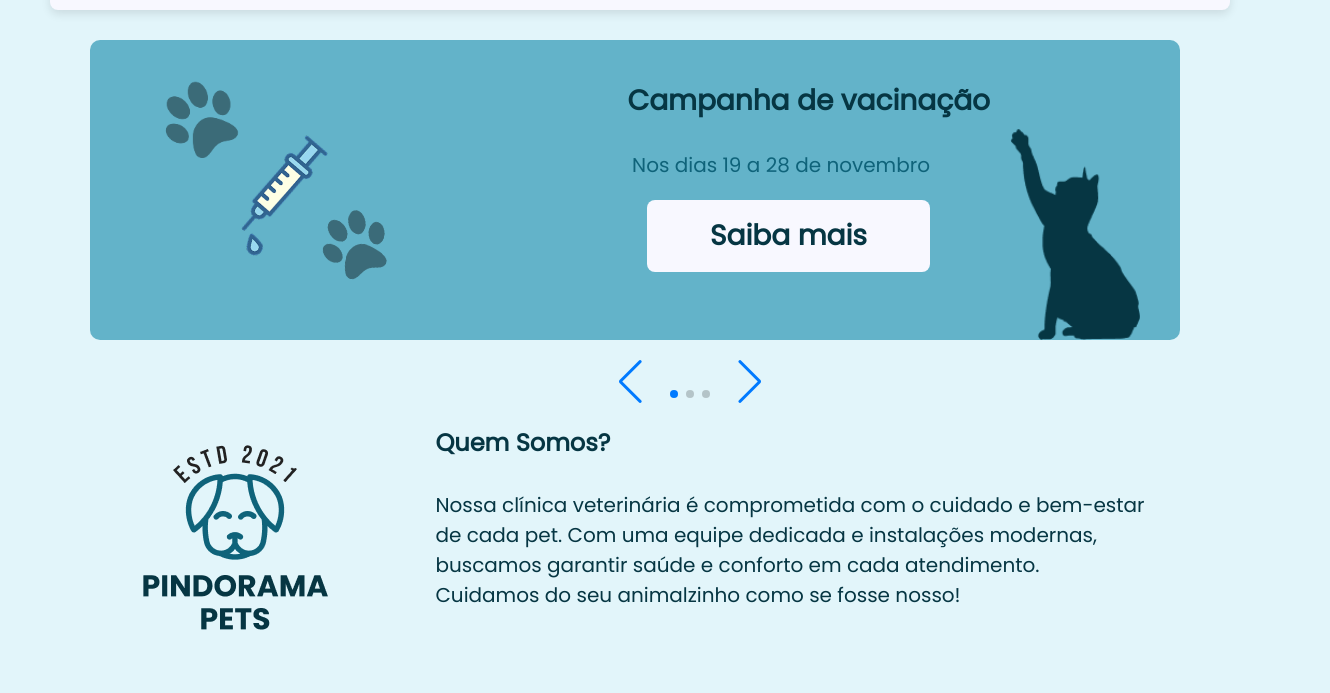
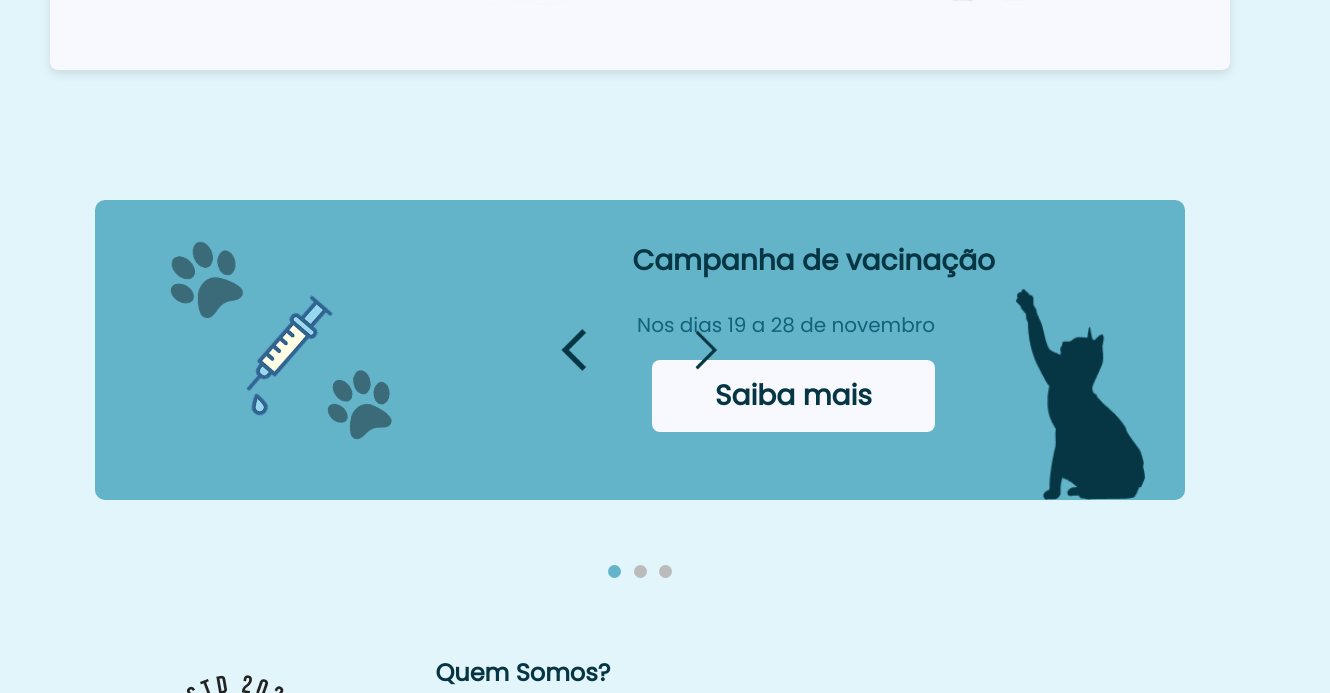
Before and after one commit to aqu1no1/ProjetoTraineeUnect, a plain HTML site: page index.html in a window 1280 px wide. Shown: the part 600-1293 px from the top of the page, 1330 px wide, since content can reach past the window. Drawn offline with nearby package versions, Linux system fonts and the light colour scheme.

Commit message:
finish project

```diff
--- a/css/style.css
+++ b/css/style.css
@@ -290,61 +290,96 @@ body {
     height: 300px;
   }
 
-  .campanhas {
-    position: relative;
-    left: 50px;
-    display: flex;
-    flex-direction: column;
-    justify-content: center;
-    align-items: center;
-  }
-
-  .swiper {
+  .slideshow-container {
     width: 100%;
-    max-width: 1200px;
-    height: auto;
-  }
-
-  .swiper-slide {
-    display: flex;
-    justify-content: center;
-    align-items: center;
-  }
-
-  .swiper-controls {
-    display: flex;
-    justify-content: center;
-    align-items: center;
-    gap: 20px;
-    margin-top: 20px;
-    position: relative;
-  }
-
-  .swiper-pagination {
-    position: static !important;
-  }
-
-  .swiper-button-prev,
-  .swiper-button-next {
-    position: static !important;
-    color: var(--blue600);
-    width: 40px;
-    height: 40px;
-    transition: 0.3s;
-  }
-
-  .swiper-button-prev:hover,
-  .swiper-button-next:hover {
-    color: var(--blue1100);
-  }
-
-  .first-section-desktop {
-    display: flex;
-    justify-content: center;
-    align-items: center;
-    flex-direction: column;
-  }
-
+    display: flex;
+    justify-content: center;
+    position: relative;
+    margin: 40px auto;
+    overflow: hidden;
+  }
+
+  .carousel-first,
+  .carousel-secound,
+  .carousel-third {
+    margin: 0 auto;
+    position: relative;
+    border-radius: 10px;
+  }
+
+  .prev,
+  .next {
+    cursor: pointer;
+    position: absolute;
+    top: 50%;
+    transform: translateY(-50%);
+    width: 48px;
+    height: 48px;
+    display: flex;
+    align-items: center;
+    justify-content: center;
+    border-radius: 50%;
+    transition: background-color 0.3s ease, transform 0.2s ease;
+    z-index: 1000;
+  }
+
+  .prev {
+    left: 550px;
+  }
+
+  .next {
+    right: 550px;
+  }
+
+  .prev img,
+  .next img {
+    width: 50px;
+    height: 50px;
+    object-fit: contain;
+  }
+
+  .prev:hover,
+  .next:hover {
+    transform: translateY(-50%) scale(1.1);
+  }
+
+  .dot {
+    cursor: pointer;
+    height: 13px;
+    width: 13px;
+    margin: 0 4px;
+    background-color: #bbb;
+    border-radius: 50%;
+    display: inline-block;
+    transition: background-color 0.6s ease;
+    margin-bottom: 50px;
+  }
+
+  .active,
+  .dot:hover {
+    background-color: var(--blue600);
+  }
+
+  /* Fade effect (mantém o padrão W3) */
+  .mySlides {
+    display: none;
+    justify-content: center;
+    align-items: center;
+  }
+
+  .fade {
+    animation-name: fade;
+    animation-duration: 1.5s;
+  }
+
+  @keyframes fade {
+    from {
+      opacity: 0.7;
+    }
+    to {
+      opacity: 1;
+    }
+  }
   .contact-desktop {
     display: flex;
     justify-content: space-between;
@@ -357,6 +392,16 @@ body {
     border-radius: 8px;
     padding: 35px;
     box-shadow: 0px 4px 10px rgba(0, 0, 0, 0.1);
+  }
+
+  .first-section-desktop {
+    display: flex;
+    justify-content: center;
+    align-items: center;
+    gap: 60px;
+    margin: 0 auto;
+    padding: 60px 0;
+    max-width: 1200px;
   }
 
   .title-contact-desktop {
@@ -1496,6 +1541,13 @@ body {
   }
   /* seccoes que ficaram com display none */
 
+  .contact-section {
+    display: none;
+  }
+  .campanhas {
+    display: none;
+  }
+
   .talk-with-desktop {
     display: none;
   }
@@ -2137,7 +2189,12 @@ body {
   .top-footer img {
     display: none;
   }
-
+  .contact-section {
+    display: none;
+  }
+  .campanhas {
+    display: none;
+  }
   .list-3 {
     display: none;
   }
--- a/index.html
+++ b/index.html
@@ -4,7 +4,7 @@
     <meta charset="UTF-8" />
     <meta name="viewport" content="width=device-width, initial-scale=1.0" />
     <link rel="stylesheet" href="/css/style.css" />
-    <script src="https://cdn.jsdelivr.net/npm/swiper@11/swiper-bundle.min.js"></script>
+
     <script src="scripts.js" defer></script>
 
     <title>Document</title>
@@ -65,10 +65,12 @@
           </div>
         </div>
       </section>
+
       <section class="campanhas">
-        <div class="swiper mySwiper">
-          <div class="swiper-wrapper">
-            <div class="swiper-slide">
+        <div class="slideshow-container">
+          <!-- Slide 1 -->
+          <div class="mySlides fade">
+            <div class="numbertext"></div>
             <div class="carousel-first">
               <img src="/image/animal/pata.png" alt="pata" />
               <img src="image/icon/seringa.png" alt="seringa" />
@@ -80,7 +82,9 @@
             </div>
           </div>
 
-            <div class="swiper-slide">
+          <!-- Slide 2 -->
+          <div class="mySlides fade">
+            <div class="numbertext"></div>
             <div class="carousel-secound">
               <h1>Campanha de adoção</h1>
               <h2>
@@ -94,7 +98,9 @@
             </div>
           </div>
 
-            <div class="swiper-slide">
+          <!-- Slide 3 -->
+          <div class="mySlides fade">
+            <div class="numbertext"></div>
             <div class="carousel-third">
               <img src="image/icon/guarda chuva.png" alt="guarda-chuva" />
               <h1>Banho e tosa: cuidado e saúde para seu pet</h1>
@@ -107,22 +113,25 @@
               <img src="/image/animal/gato banho.png" alt="gato banho" />
             </div>
           </div>
-          </div>
+
+          <!-- Botões de navegação -->
+          <a class="prev" onclick="plusSlides(-1)">
+            <img src="/image/icon/arrow-back-ios-new_.png" alt="Voltar" />
+          </a>
+          <a class="next" onclick="plusSlides(1)">
+            <img src="/image/icon/arrow-forward-ios_.png" alt="Avançar" />
+          </a>
         </div>
 
-        <!-- Controles -->
-        <div class="swiper-controls">
-          <div class="swiper-button-prev"></div>
-          <div class="swiper-pagination"></div>
-          <div class="swiper-button-next"></div>
+        <!-- Dots -->
+        <br />
+        <div style="text-align: center">
+          <span class="dot" onclick="currentSlide(1)"></span>
+          <span class="dot" onclick="currentSlide(2)"></span>
+          <span class="dot" onclick="currentSlide(3)"></span>
         </div>
       </section>
 
-      <!-- Swiper CSS -->
-      <link
-        rel="stylesheet"
-        href="https://cdn.jsdelivr.net/npm/swiper@11/swiper-bundle.min.css"
-      />
       <!-- Parte Principal do mobile -->
       <section class="first-section-mobile">
         <div class="title-first-section">
--- a/scripts.js
+++ b/scripts.js
@@ -59,14 +59,33 @@ prevBtn.addEventListener("click", () => {
 });
 
 //carousel
-var swiper = new Swiper(".mySwiper", {
-  loop: true,
-  pagination: {
-    el: ".swiper-pagination",
-    clickable: true,
-  },
-  navigation: {
-    nextEl: ".swiper-button-next",
-    prevEl: ".swiper-button-prev",
-  },
-});
+let slideIndex = 1;
+showSlides(slideIndex);
+
+function plusSlides(n) {
+  showSlides((slideIndex += n));
+}
+
+function currentSlide(n) {
+  showSlides((slideIndex = n));
+}
+
+function showSlides(n) {
+  let i;
+  let slides = document.getElementsByClassName("mySlides");
+  let dots = document.getElementsByClassName("dot");
+  if (n > slides.length) {
+    slideIndex = 1;
+  }
+  if (n < 1) {
+    slideIndex = slides.length;
+  }
+  for (i = 0; i < slides.length; i++) {
+    slides[i].style.display = "none";
+  }
+  for (i = 0; i < dots.length; i++) {
+    dots[i].className = dots[i].className.replace(" active", "");
+  }
+  slides[slideIndex - 1].style.display = "block";
+  dots[slideIndex - 1].className += " active";
+}
```
Lines whose indentation alone changed are shown as unchanged.
